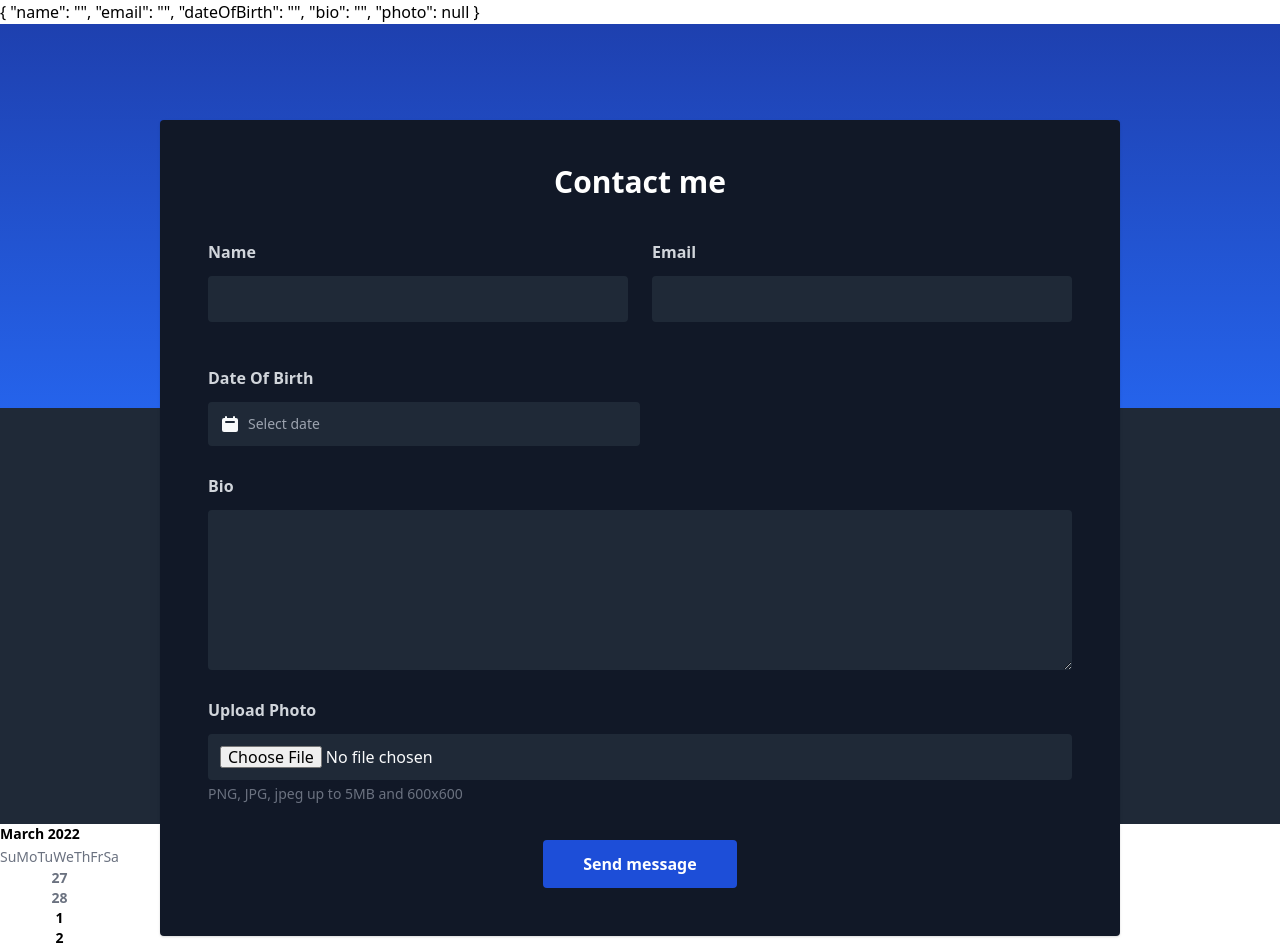
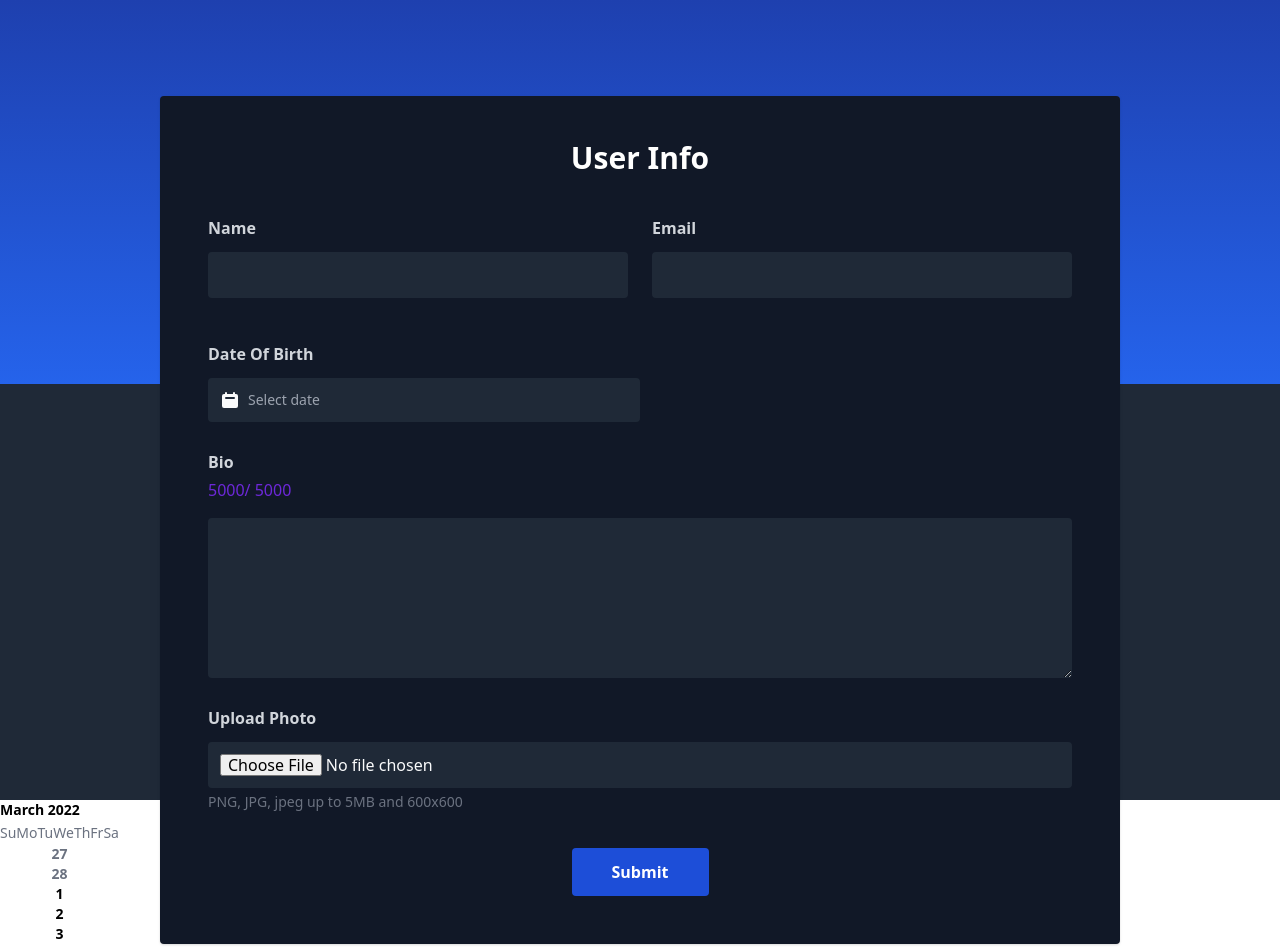
Before and after one commit to meraz007/Vue-Form, a Vue app: page / in a window 1280 px wide. Shown: the top 947 px of the page. Built offline with nearby package versions, Linux system fonts and the light colour scheme.

Commit message:
finishing touch

```diff
--- a/package.json
+++ b/package.json
@@ -15,6 +15,7 @@
     "mini-svg-data-uri": "^1.4.4",
     "postcss": "^7",
     "tailwindcss": "npm:@tailwindcss/postcss7-compat@^2.2.17",
+    "vee-validate": "^4.5.10",
     "vue": "^3.0.0",
     "vue-router": "^4.0.0-0",
     "vuex": "^4.0.0-0"
--- a/src/components/BaseDateOfBirth.vue
+++ b/src/components/BaseDateOfBirth.vue
@@ -6,12 +6,14 @@
                 <div class="flex absolute inset-y-0 left-0 items-center pl-3 pointer-events-none">
                     <svg class="w-5 h-5 mt-4 text-gray-50 dark:text-gray-400" fill="currentColor" viewBox="0 0 20 20" xmlns="http://www.w3.org/2000/svg"><path fill-rule="evenodd" d="M6 2a1 1 0 00-1 1v1H4a2 2 0 00-2 2v10a2 2 0 002 2h12a2 2 0 002-2V6a2 2 0 00-2-2h-1V3a1 1 0 10-2 0v1H7V3a1 1 0 00-1-1zm0 5a1 1 0 000 2h8a1 1 0 100-2H6z" clip-rule="evenodd"></path></svg>
                 </div>
-                <input datepicker datepicker-format="yyyy/mm/dd" type="text" class="leading-none bg-gray-800 border-0 text-gray-50 sm:text-sm rounded focus:outline-none focus:border-blue-700 block w-full pl-10 p-3 mt-4" placeholder="Select date"
+                <input datepicker datepicker-format="yyyy/mm/dd" type="text" class="leading-none bg-gray-800 border-0 text-gray-50 focus:ring  focus:border-blue-700 sm:text-sm rounded focus:outline-none focus:border-blue-700 block w-full pl-10 p-3 mt-4" placeholder="Select date"
                 :value="modelValue"
                 @input="$emit('update:modelValue',$event.target.value)" />
+
             </div>
         </div>
     </div>
+    <p class="text-red-900">{{error}}</p>
 </template>
 
 <script>
@@ -24,6 +26,9 @@ export default {
         modelValue:{
             type:[String],
             default:''
+        },
+        error:{
+            type:String
         }
     }
 }
--- a/src/components/BaseInput.vue
+++ b/src/components/BaseInput.vue
@@ -1,8 +1,9 @@
 <template>
     <label class="font-semibold leading-none text-gray-300">{{ label }}</label>
-    <input type="text" class="leading-none text-gray-50 p-3 focus:outline-none focus:border-blue-700 mt-4 border-0 bg-gray-800 rounded"
+    <input type="text" class="leading-none text-gray-50 p-3 focus:outline-none focus:ring  focus:border-blue-700 mt-4 border-0 bg-gray-800 rounded"
     :value="modelValue"
     @input="$emit('update:modelValue',$event.target.value)" />
+    <p class="text-red-900">{{error}}</p>
 </template>
 
 <script>
@@ -15,6 +16,9 @@ export default {
         modelValue:{
             type:[String,Number],
             default:''
+        },
+        error:{
+            type:String
         }
     }
 }
--- a/src/components/BasePhoto.vue
+++ b/src/components/BasePhoto.vue
@@ -4,7 +4,7 @@
         <input class="leading-none
         text-gray-50 p-3 focus:outline-none
         focus:border-blue-700 mt-4 border-0
-        bg-gray-800 rounded"
+        bg-gray-800 rounded focus:ring "
         aria-describedby="user_avatar_help"
         id="user_avatar"
         type="file"
@@ -12,7 +12,11 @@
         @input="$emit('update:modelValue',$event.target.value)"
         >
         <div class="mt-1 text-sm text-gray-500 dark:text-gray-300" id="user_avatar_help">PNG, JPG, jpeg up to 5MB and 600x600</div>
+        <div class="preview">
+            <img v-if="modelValue" class="object-cover h-48 w-96" :src="modelValue">
+        </div>
     </div>
+    <p class="text-red-900">{{error}}</p>
 </template>
 
 <script>
@@ -23,9 +27,12 @@ export default {
             default:''
         },
         modelValue:{
-            type:[String],
+            type:String,
             default:''
+        },
+        error:{
+            type:String
         }
-    }
+    },
 }
 </script>
--- a/src/components/BaseTextArea.vue
+++ b/src/components/BaseTextArea.vue
@@ -1,15 +1,17 @@
 <template>
      <div class="w-full flex flex-col mt-8">
         <label class="font-semibold leading-none text-gray-300">{{ label }}</label>
+        <p class="text-purple-700 text-opacity-100 mt-2"> {{charCount}}/ {{maxChar}}</p>
         <textarea type="text"
         class="h-40 text-base leading-none
         text-gray-50 p-3 focus:outline-none
         focus:border-blue-700 mt-4
-        bg-gray-800 border-0 rounded"
+        bg-gray-800 border-0 rounded focus:ring "
         :value="modelValue"
         @input="$emit('update:modelValue',$event.target.value)"
         >
         </textarea>
+        <p class="text-red-900">{{error}}</p>
     </div>
 </template>
 
@@ -23,6 +25,17 @@ export default {
         modelValue:{
             type:String,
             default:''
+        },
+        error:{
+            type:String
+        },
+        maxChar:{
+            type:String
+        },
+    },
+    computed:{
+        charCount(){
+           return this.maxChar - this.modelValue.length
         }
     }
 }
--- /dev/null
+++ b/src/components/SubmitButton.vue
@@ -0,0 +1,7 @@
+<template>
+    <div class="flex items-center justify-center w-full">
+        <button type="submit" class="mt-9 font-semibold leading-none text-white py-4 px-10 bg-blue-700 rounded hover:bg-blue-600 focus:ring-2 focus:ring-offset-2 focus:ring-blue-700 focus:outline-none">
+            Submit
+        </button>
+    </div>
+</template>
--- a/src/views/Home.vue
+++ b/src/views/Home.vue
@@ -1,42 +1,49 @@
 <template>
   <div class="home">
-    {{UserInfo}}
     <div class="w-full bg-gray-800 h-screen">
     <div class="bg-gradient-to-b from-blue-800 to-blue-600 h-96"></div>
     <div class="max-w-5xl mx-auto px-6 sm:px-6 lg:px-8 mb-12">
         <div class="bg-gray-900 w-full shadow rounded p-8 sm:p-12 -mt-72">
-            <p class="text-3xl font-bold leading-7 text-center text-white">Contact me</p>
-            <form action="" method="post">
+            <p class="text-3xl font-bold leading-7 text-center text-white">User Info</p>
+            <form @submit.prevent="formSubmit" method="post">
                 <div class="md:flex items-center mt-12">
                     <div class="w-full md:w-1/2 flex flex-col">
-                      <BaseInput v-model="UserInfo.name"
+                      <BaseInput v-model="name"
                         label="Name"
-                        type="text"/>
+                        type="text"
+                        :error="nameError"/>
                     </div>
                     <div class="w-full md:w-1/2 flex flex-col md:ml-6 md:mt-0 mt-4">
-                      <BaseInput v-model="UserInfo.email"
+                      <BaseInput v-model="email"
                         label="Email"
-                        type="email"/>
+                        type="email"
+                        :error="emailError"/>
                     </div>
                 </div>
                   <BaseDateOfBirth
-                    v-model="UserInfo.dateOfBirth"
+                    v-model="dateOfBirth"
                     label="Date Of Birth"
-                    type="text"/>
+                    type="text"
+                    :error="dateOfBirthError"
+                    />
+
                     <BaseTextArea
-                      v-model="UserInfo.bio"
+                      v-model="bio"
                       label="Bio"
-                      type="text"/>
-                  <BasePhoto
-                  v-model="UserInfo.photo"
+                      type="text"
+                      :error="bioError"
+                      :maxChar="maxChar"
+                      />
+
+                    <BasePhoto
+                      v-model="photo"
                       label="Photo"
-                      type="file"/>
+                      type="file"
+                      :error="photoError"
+                      />
 
-                <div class="flex items-center justify-center w-full">
-                    <button class="mt-9 font-semibold leading-none text-white py-4 px-10 bg-blue-700 rounded hover:bg-blue-600 focus:ring-2 focus:ring-offset-2 focus:ring-blue-700 focus:outline-none">
-                        Send message
-                    </button>
-                </div>
+                    <SubmitButton />
+
             </form>
         </div>
     </div>
@@ -49,7 +56,9 @@ import BaseInput from '../components/BaseInput.vue'
 import BaseTextArea from '../components/BaseTextArea.vue'
 import BasePhoto from '../components/BasePhoto.vue'
 import BaseDateOfBirth from '../components/BaseDateOfBirth.vue'
+import SubmitButton from '../components/SubmitButton.vue'
 
+import { useField } from 'vee-validate'
 export default {
   name: "Home",
 
@@ -57,19 +66,76 @@ export default {
     BaseInput,
     BaseTextArea,
     BasePhoto,
-    BaseDateOfBirth
+    BaseDateOfBirth,
+    SubmitButton
+  },
+  data(){
+    return{
+      maxChar:5000,
+    }
+  },
+  setup(){
+    //FOR NAME
+    const name =useField('name',function(value){
+       if(!value) return 'This field is required'
+       const nameRegex = /^[a-zA-Z\s]*$/;
+       if(!nameRegex.test(value)){
+         return "only alphabet, dot and space is allowed"
+       }
+       return true
+    })
+    //FOR EMAIL
+    const email =useField('email',function(value){
+      if(!value) return 'This field is required'
+
+      const emailRegex = RegExp(
+        /^[a-zA-Z0-9.!#$%&’*+/=?^_`{|}~-]+@[a-zA-Z0-9-]+(?:\.[a-zA-Z0-9-]+)*$/);
+      if(!emailRegex.test(String(value).toLowerCase())){
+        return 'Please Enter a valid email address'
+      }
+      return true
+        })
+
+    //FOR DATE OF BIRTH
+    const dateOfBirth=useField('dateOfBirth',function(value){
+      if(!value) return 'This field is required'
+    })
+    //FOR BIO
+    const bio =useField('bio',function(value){
+       if(!value){
+         return 'This field is required'
+       }
+       else{
+         return true
+       }
+    })
+    //FOR photo
+    const photo =useField('photo',function(value){
+       if(!value){
+         return 'This field is required'
+       }
+       else{
+         return true
+       }
+    })
+    function formSubmit(){
+      alert('Submitted')
+    }
+        return {
+          formSubmit,
+          name:name.value,
+          email:email.value,
+          emailError:email.errorMessage,
+          nameError:name.errorMessage,
+          dateOfBirth:dateOfBirth.value,
+          dateOfBirthError:dateOfBirth.errorMessage,
+          bio:bio.value,
+          bioError:bio.errorMessage,
+          photo:photo.value,
+          photoError:photo.errorMessage,
+
+        }
   },
 
-  data(){
-    return{
-      UserInfo:{
-        name:"",
-        email:"",
-        dateOfBirth:"",
-        bio:"",
-        photo:null
-      }
-    }
-  }
   }
 </script>
```
Also changed, not shown: 1 other file (tests, documents, lock files or other folders).
